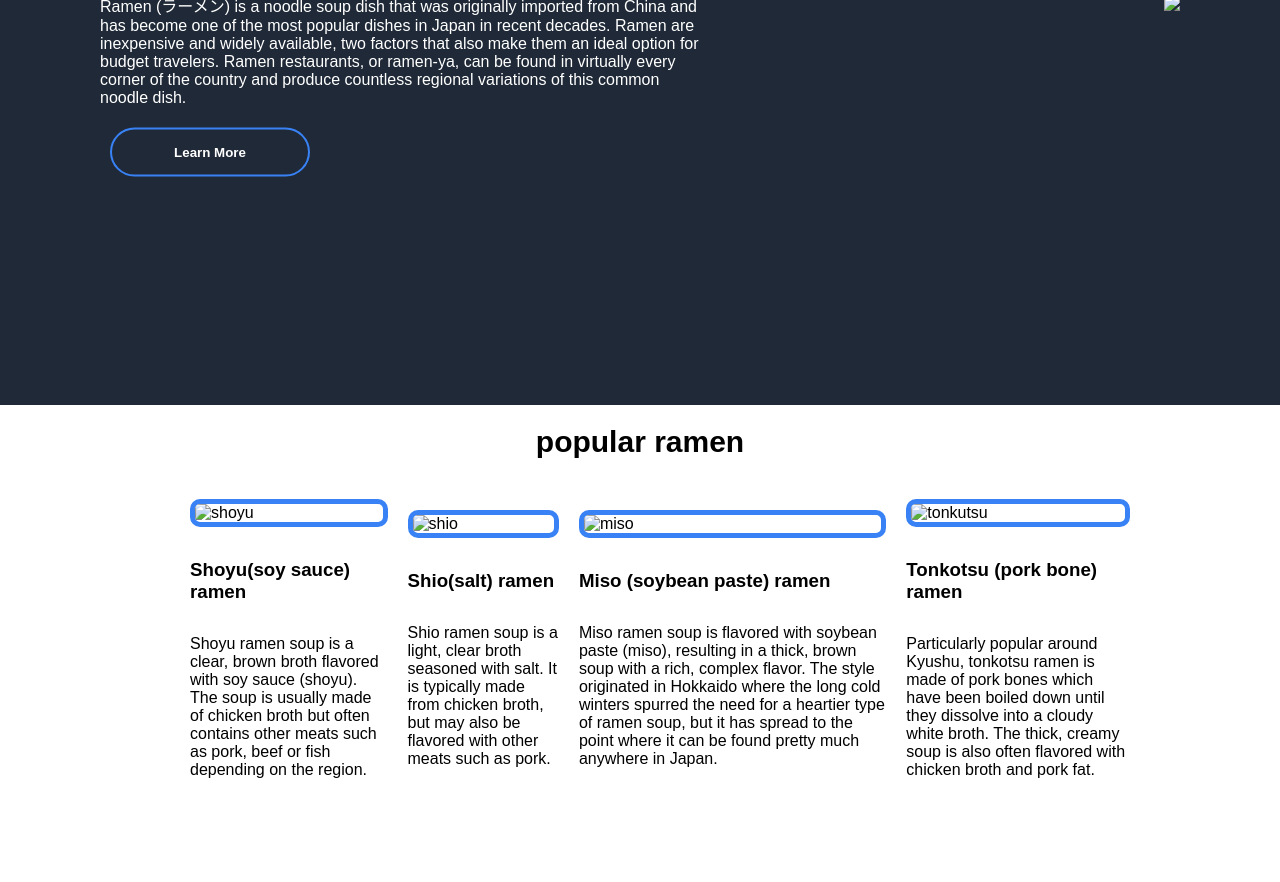
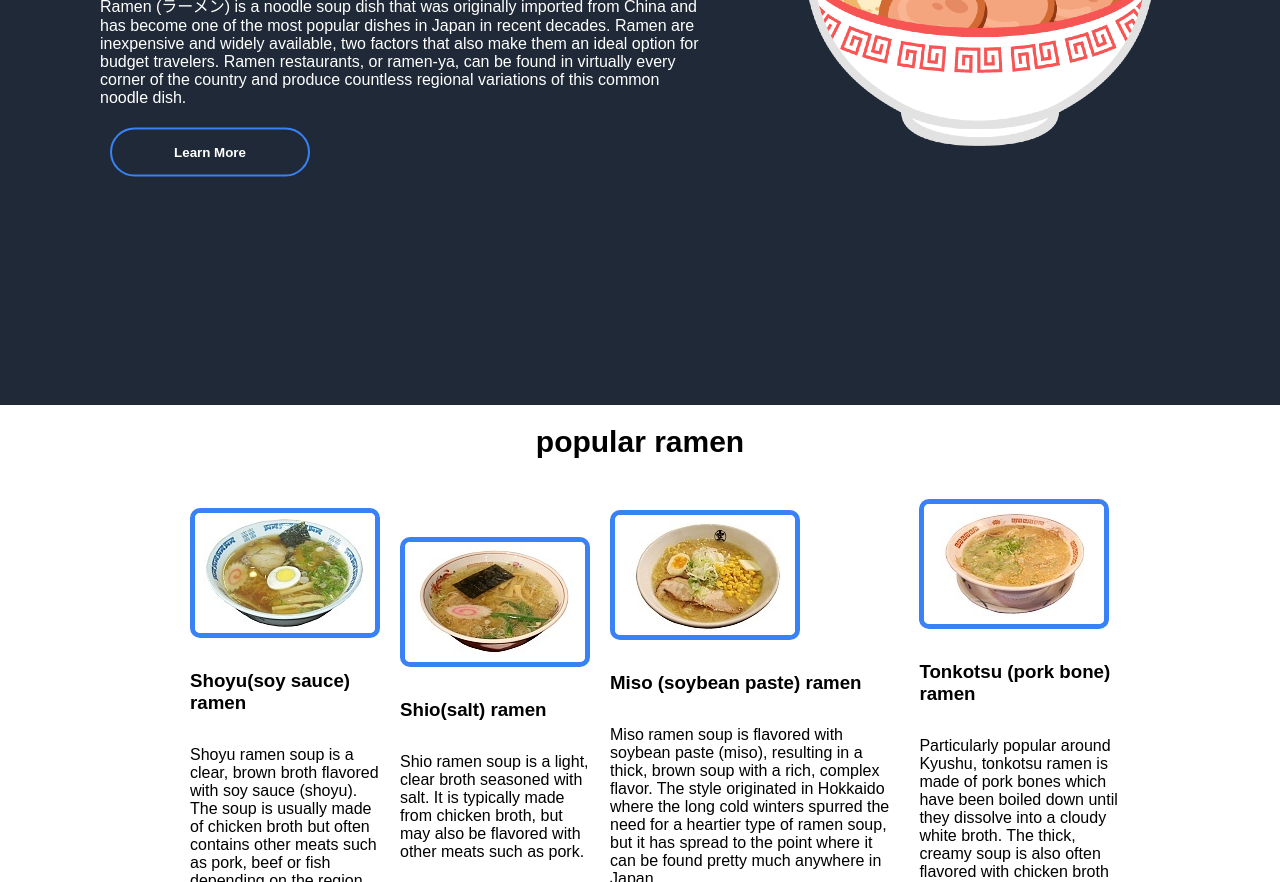
Before and after one commit to kurarensu16/kurarensu, a plain HTML site: page index.html in a window 1280 px wide. Shown: the part 395-1277 px from the top of the page. Drawn offline with Linux system fonts and the light colour scheme; the site is published under a folder, as on GitHub Pages, so addresses that start at the root find nothing.

Commit message:
Update index.html
3rd revise

```diff
--- a/index.html
+++ b/index.html
@@ -10,7 +10,7 @@
 <body>
     <section>
         <header>
-            <img src="../images/octopops.png" class="logo" alt="octopops">
+            <img src="./images/octopops.png" class="logo" alt="octopops">
             <ul>
                 <li><a href="#">Home</a></li>
                 <li><a href="#">Menu</a></li>
@@ -25,7 +25,7 @@
                 <button type="button"><span></span>Learn More</button>
             </div>
             <div class="imgBox">
-                <img src="/images/ramenseafood.png" class="octopops">
+                <img src="./images/ramenseafood.png" class="octopops">
             </div>
         </div>
     </section>
@@ -33,22 +33,22 @@
         <h2> popular ramen</h2>
         <div class="row">
             <div class="ramen">
-                <img src="../images/shoyu.jpg" alt="shoyu">
+                <img src="./images/shoyu.jpg" alt="shoyu">
                 <h3>Shoyu(soy sauce) ramen</h3>
                 <p>Shoyu ramen soup is a clear, brown broth flavored with soy sauce (shoyu). The soup is usually made of chicken broth but often contains other meats such as pork, beef or fish depending on the region.</p>
             </div>
             <div class="ramen">
-                <img src="../images/shio.jpg" alt="shio">
+                <img src="./images/shio.jpg" alt="shio">
                 <h3>Shio(salt) ramen</h3>
                 <p>Shio ramen soup is a light, clear broth seasoned with salt. It is typically made from chicken broth, but may also be flavored with other meats such as pork. </p>
             </div>
             <div class="ramen">
-                <img src="../images/miso.jpg" alt="miso">
+                <img src="./images/miso.jpg" alt="miso">
                 <h3>Miso (soybean paste) ramen</h3>
                 <p>Miso ramen soup is flavored with soybean paste (miso), resulting in a thick, brown soup with a rich, complex flavor. The style originated in Hokkaido where the long cold winters spurred the need for a heartier type of ramen soup, but it has spread to the point where it can be found pretty much anywhere in Japan.</p>
             </div>
             <div class="ramen">
-                <img src="../images/tonkotsu.jpg" alt="tonkutsu">
+                <img src="./images/tonkotsu.jpg" alt="tonkutsu">
                 <h3>Tonkotsu (pork bone) ramen</h3>
                 <p>Particularly popular around Kyushu, tonkotsu ramen is made of pork bones which have been boiled down until they dissolve into a cloudy white broth. The thick, creamy soup is also often flavored with chicken broth and pork fat. </p>
             </div>
```
